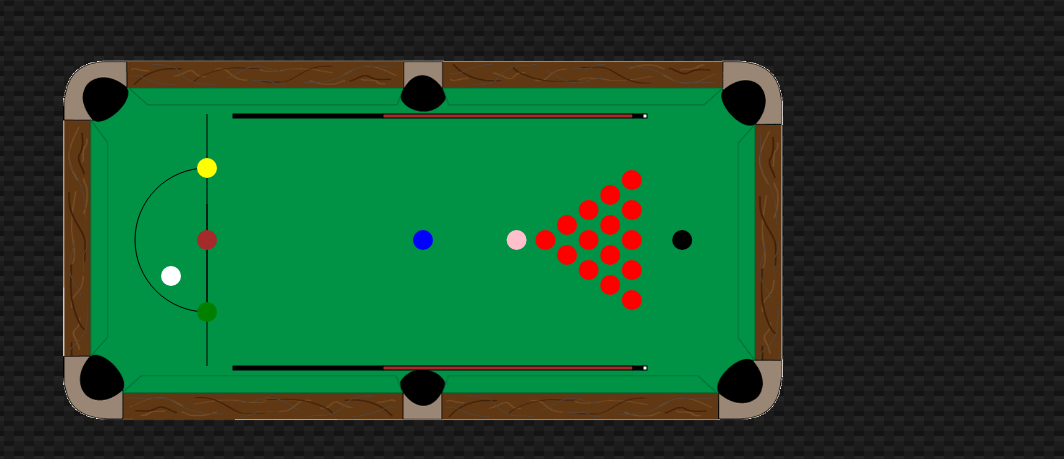
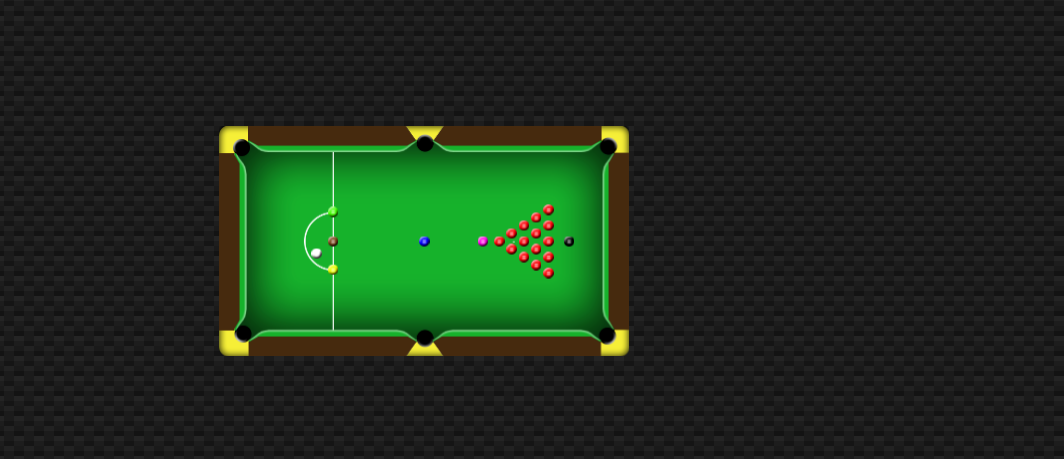
Before and after one commit to piecioshka/game-snooker, a plain HTML site: page index.html in a window 1280 px wide. Shown: the part 159-618 px from the top of the page, without its empty margins (216-1280 px from the left). Drawn offline with Linux system fonts and the light colour scheme.

Commit message:
new textures for table and balls; set scalling mode - use mousewheel

```diff
--- a/scripts/core/game/ball.js
+++ b/scripts/core/game/ball.js
@@ -1,6 +1,7 @@
 (function (global) {
     "use strict";
 
+    var _ = global._;
     var snooker = (global.snooker = global.snooker || {});
 
     /**
@@ -21,33 +22,47 @@
          * @type {string}
          */
         this.color = color.toLowerCase();
+
+        /**
+         * Positions
+         * @type {object}
+         */
+        this.position = {
+            x: null,
+            y: null
+        };
     };
 
-    snooker.Ball.RADIUS = 10;
+    snooker.Ball.RADIUS = null;
 
     /**
      * @param {CanvasRenderingContext2D} ctx
-     * @param {Object} position
-     * @param {Object} position.x
-     * @param {Object} position.y
+     * @param {Object} pos
+     * @param {Object} pos.x
+     * @param {Object} pos.y
      * @returns {Ball}
      */
-    snooker.Ball.prototype.create = function (ctx, position) {
+    snooker.Ball.prototype.create = function (ctx, pos) {
         this.ctx = ctx;
 
-        this.ctx.save();
+        this.position = pos;
 
-        var x = position.x || _.random(snooker.Ball.RADIUS, snooker.Table.WIDTH - snooker.Ball.RADIUS);
-        var y = position.y || _.random(snooker.Ball.RADIUS, snooker.Table.HEIGHT - snooker.Ball.RADIUS);
-
-        ctx.fillStyle = this.color;
-        ctx.beginPath();
-        ctx.arc(x, y, snooker.Ball.RADIUS, 0, Math.PI * 2, false);
-        ctx.fill();
-
-        this.ctx.restore();
+        this._addTexture();
 
         return this;
     };
 
+    /**
+     * @private
+     */
+    snooker.Ball.prototype._addTexture = function () {
+        var self = this;
+        var img = new Image();
+        img.src = "textures/balls/" + this.color + ".png";
+
+        utils.listener.add(img, "load", function () {
+            self.ctx.drawImage(img, self.position.x, self.position.y, snooker.Ball.RADIUS * 2, snooker.Ball.RADIUS * 2);
+        });
+    };
+
 }(this));
--- a/scripts/core/game/snooker.js
+++ b/scripts/core/game/snooker.js
@@ -3,8 +3,49 @@
 
     var snooker = (global.snooker = global.snooker || {});
 
+    /**
+     * Game scale.
+     * @type {number}
+     */
+    snooker.SCALE = 1;
+
+    /**
+     * Game area.
+     * @type {null|Object}
+     */
+    snooker.area = null;
+
+    /**
+     * Game dimensions.
+     * @type {null|number}
+     */
+    snooker.GAME_WIDTH = null;
+    snooker.GAME_HEIGHT = null;
+
     snooker.init = function () {
-        new snooker.Table().create(function (context) {
+        /**
+         * Setup Table dimensions.
+         * @type {number}
+         */
+        snooker.Table.WIDTH = 410.5 * snooker.SCALE;
+        snooker.Table.HEIGHT = 229.5 * snooker.SCALE;
+
+        /**
+         * Setup Game dimensions.
+         * @type {number}
+         */
+        snooker.GAME_WIDTH =  356.9 * snooker.SCALE;
+        snooker.GAME_HEIGHT = 177.8 * snooker.SCALE;
+
+        /**
+         * Setup Ball dimensions.
+         * @type {number}
+         */
+        snooker.Ball.RADIUS = 5.25 * snooker.SCALE;
+
+        this.area = new snooker.Table();
+        this.area.create(function (context) {
+            /*
             new snooker.Cue().create(context, {
                 x: 170,
                 y: snooker.Table.HEIGHT * 0.15
@@ -14,9 +55,11 @@
                 x: 170,
                 y: snooker.Table.HEIGHT * 0.85
             });
+            */
 
             onEachBall(function (type, position) {
-                new snooker.Ball(type).create(context, position);
+                var ball = new snooker.Ball(type);
+                ball.create(context, position);
             });
         });
     };
@@ -33,39 +76,39 @@
 
     snooker.getMap = function () {
         return {
-            "WHITE": [{ x: snooker.Table.WIDTH * 0.15, y: snooker.Table.HEIGHT * 0.6 }],
-            "YELLOW": [{ x: snooker.Table.WIDTH * 0.2, y: snooker.Table.HEIGHT * 0.3 }],
-            "BROWN": [{ x: snooker.Table.WIDTH * 0.2, y: snooker.Table.HEIGHT / 2 }],
-            "GREEN": [{ x: snooker.Table.WIDTH * 0.2, y: snooker.Table.HEIGHT * 0.7}],
-            "BLUE": [{ x: snooker.Table.WIDTH / 2, y: snooker.Table.HEIGHT / 2}],
-            "PINK": [{ x: snooker.Table.WIDTH * 0.63, y: snooker.Table.HEIGHT / 2}],
+            "WHITE": [{ x: snooker.Table.WIDTH * 0.225, y: snooker.Table.HEIGHT * 0.53 }],
+            "GREEN": [{ x: snooker.Table.WIDTH * 0.265, y: snooker.Table.HEIGHT * 0.35 }],
+            "BROWN": [{ x: snooker.Table.WIDTH * 0.265, y: snooker.Table.HEIGHT / 2 - snooker.Ball.RADIUS}],
+            "YELLOW": [{ x: snooker.Table.WIDTH * 0.265, y: snooker.Table.HEIGHT * 0.6 }],
+            "BLUE": [{ x: snooker.Table.WIDTH / 2 - snooker.Ball.RADIUS, y: snooker.Table.HEIGHT / 2 - snooker.Ball.RADIUS }],
+            "PINK": [{ x: snooker.Table.WIDTH * 0.63, y: snooker.Table.HEIGHT / 2 - snooker.Ball.RADIUS}],
             "RED": [
                 // 1
-                { x: snooker.Table.WIDTH * 0.67, y: snooker.Table.HEIGHT / 2 },
+                { x: snooker.Table.WIDTH * 0.67, y: snooker.Table.HEIGHT / 2 - snooker.Ball.RADIUS },
 
                 // 2
-                { x: snooker.Table.WIDTH * 0.70, y: snooker.Table.HEIGHT / 2 - snooker.Ball.RADIUS * 1.5 },
-                { x: snooker.Table.WIDTH * 0.70, y: snooker.Table.HEIGHT / 2 + snooker.Ball.RADIUS * 1.5 },
+                { x: snooker.Table.WIDTH * 0.70, y: snooker.Table.HEIGHT / 2 - snooker.Ball.RADIUS * 1.5 - snooker.Ball.RADIUS },
+                { x: snooker.Table.WIDTH * 0.70, y: snooker.Table.HEIGHT / 2 + snooker.Ball.RADIUS * 1.5 - snooker.Ball.RADIUS },
 
                 // 3
-                { x: snooker.Table.WIDTH * 0.73, y: snooker.Table.HEIGHT / 2 - snooker.Ball.RADIUS * 3 },
-                { x: snooker.Table.WIDTH * 0.73, y: snooker.Table.HEIGHT / 2 },
-                { x: snooker.Table.WIDTH * 0.73, y: snooker.Table.HEIGHT / 2 + snooker.Ball.RADIUS * 3 },
+                { x: snooker.Table.WIDTH * 0.73, y: snooker.Table.HEIGHT / 2 - snooker.Ball.RADIUS * 3 - snooker.Ball.RADIUS },
+                { x: snooker.Table.WIDTH * 0.73, y: snooker.Table.HEIGHT / 2 - snooker.Ball.RADIUS },
+                { x: snooker.Table.WIDTH * 0.73, y: snooker.Table.HEIGHT / 2 + snooker.Ball.RADIUS * 3 - snooker.Ball.RADIUS },
 
                 // 4
-                { x: snooker.Table.WIDTH * 0.76, y: snooker.Table.HEIGHT / 2 - snooker.Ball.RADIUS * 4.5 },
-                { x: snooker.Table.WIDTH * 0.76, y: snooker.Table.HEIGHT / 2 - snooker.Ball.RADIUS * 1.5 },
-                { x: snooker.Table.WIDTH * 0.76, y: snooker.Table.HEIGHT / 2 + snooker.Ball.RADIUS * 1.5 },
-                { x: snooker.Table.WIDTH * 0.76, y: snooker.Table.HEIGHT / 2 + snooker.Ball.RADIUS * 4.5 },
+                { x: snooker.Table.WIDTH * 0.76, y: snooker.Table.HEIGHT / 2 - snooker.Ball.RADIUS * 4.5 - snooker.Ball.RADIUS },
+                { x: snooker.Table.WIDTH * 0.76, y: snooker.Table.HEIGHT / 2 - snooker.Ball.RADIUS * 1.5 - snooker.Ball.RADIUS },
+                { x: snooker.Table.WIDTH * 0.76, y: snooker.Table.HEIGHT / 2 + snooker.Ball.RADIUS * 1.5 - snooker.Ball.RADIUS },
+                { x: snooker.Table.WIDTH * 0.76, y: snooker.Table.HEIGHT / 2 + snooker.Ball.RADIUS * 4.5 - snooker.Ball.RADIUS },
 
                 // 5
-                { x: snooker.Table.WIDTH * 0.79, y: snooker.Table.HEIGHT / 2 - snooker.Ball.RADIUS * 6 },
-                { x: snooker.Table.WIDTH * 0.79, y: snooker.Table.HEIGHT / 2 - snooker.Ball.RADIUS * 3 },
-                { x: snooker.Table.WIDTH * 0.79, y: snooker.Table.HEIGHT / 2 },
-                { x: snooker.Table.WIDTH * 0.79, y: snooker.Table.HEIGHT / 2 + snooker.Ball.RADIUS * 3 },
-                { x: snooker.Table.WIDTH * 0.79, y: snooker.Table.HEIGHT / 2 + snooker.Ball.RADIUS * 6 }
+                { x: snooker.Table.WIDTH * 0.79, y: snooker.Table.HEIGHT / 2 - snooker.Ball.RADIUS * 6 - snooker.Ball.RADIUS },
+                { x: snooker.Table.WIDTH * 0.79, y: snooker.Table.HEIGHT / 2 - snooker.Ball.RADIUS * 3 - snooker.Ball.RADIUS },
+                { x: snooker.Table.WIDTH * 0.79, y: snooker.Table.HEIGHT / 2 - snooker.Ball.RADIUS },
+                { x: snooker.Table.WIDTH * 0.79, y: snooker.Table.HEIGHT / 2 + snooker.Ball.RADIUS * 3 - snooker.Ball.RADIUS },
+                { x: snooker.Table.WIDTH * 0.79, y: snooker.Table.HEIGHT / 2 + snooker.Ball.RADIUS * 6 - snooker.Ball.RADIUS }
             ],
-            "BLACk": [{ x: snooker.Table.WIDTH * 0.86, y: snooker.Table.HEIGHT / 2}]
+            "BLACk": [{ x: snooker.Table.WIDTH * 0.84, y: snooker.Table.HEIGHT / 2 - snooker.Ball.RADIUS}]
         };
     };
 
--- a/scripts/core/game/table.js
+++ b/scripts/core/game/table.js
@@ -1,6 +1,7 @@
 (function (global) {
     "use strict";
 
+    var _ = global._;
     var snooker = (global.snooker = global.snooker || {});
     var utils = (global.utils = global.utils || {});
 
@@ -12,8 +13,8 @@
         this.ctx = null;
     };
 
-    snooker.Table.WIDTH = 720;
-    snooker.Table.HEIGHT = 360;
+    snooker.Table.WIDTH = null;
+    snooker.Table.HEIGHT = null;
 
     /**
      * @param {Function} callback
@@ -24,8 +25,17 @@
         this.canvas.setAttribute("height", snooker.Table.HEIGHT + "px");
         this._render();
 
+        _.extend(this.canvas.style, {
+            "width": snooker.Table.WIDTH + "px",
+            "height": snooker.Table.HEIGHT + "px",
+            "margin-left": (-1 * snooker.Table.WIDTH / 2) + "px",
+            "margin-top": (-1 * snooker.Table.HEIGHT / 2) + "px"
+        });
+
         this.ctx = this.canvas.getContext("2d");
         this._addTexture(callback);
+
+        return this;
     };
 
     /**
@@ -40,34 +50,16 @@
     };
 
     /**
-     * @private
-     */
-    snooker.Table.prototype._drawDField = function () {
-        this.ctx.save();
-
-        this.ctx.fillStyle = "white";
-        this.ctx.beginPath();
-        this.ctx.moveTo(snooker.Table.WIDTH * 0.2, snooker.Table.HEIGHT * 0.15);
-        this.ctx.lineTo(snooker.Table.WIDTH * 0.2, snooker.Table.HEIGHT * 0.85);
-        this.ctx.moveTo(snooker.Table.WIDTH * 0.2, snooker.Table.HEIGHT * 0.4);
-        this.ctx.arc(snooker.Table.WIDTH * 0.2, snooker.Table.HEIGHT / 2, snooker.Table.HEIGHT * 0.2, Math.PI / 2, Math.PI * 1.5, false);
-        this.ctx.stroke();
-
-        this.ctx.restore();
-    };
-
-    /**
      * @param {Function} callback
      * @private
      */
     snooker.Table.prototype._addTexture = function (callback) {
         var self = this;
         var img = new Image();
-        img.src = "textures/table.gif";
+        img.src = "textures/table.png";
 
         utils.listener.add(img, "load", function () {
             self.ctx.drawImage(img, 0, 0, snooker.Table.WIDTH, snooker.Table.HEIGHT);
-            self._drawDField();
 
             if (typeof callback === "function") {
                 callback(self.ctx);
--- a/scripts/game.js
+++ b/scripts/game.js
@@ -4,6 +4,35 @@
     var snooker = (global.snooker = global.snooker || {});
     var utils = (global.utils = global.utils || {});
 
-    utils.listener.add(window, "load", snooker.init);
+    function setScale(evt) {
+        snooker.SCALE += 0.05 * (evt.wheelDelta / 10);
+
+        /**
+         * Secure for not too small.
+         */
+        if (snooker.SCALE < 1) {
+            snooker.SCALE = 1;
+        }
+
+        /**
+         * Secure for not too big.
+         */
+        if (snooker.SCALE > 3) {
+            snooker.SCALE = 3;
+        }
+    }
+
+    utils.listener.add(window, "load", function () {
+        snooker.init();
+    });
+
+    utils.listener.add(document, "mousewheel", function (evt) {
+        setScale(evt);
+
+        snooker.init();
+
+        evt.preventDefault();
+        evt.stopPropagation();
+    });
 
 }(this));
--- a/styles/default.css
+++ b/styles/default.css
@@ -14,8 +14,4 @@ canvas {
     position: absolute;
     left: 50%;
     top: 50%;
-    width: 720px;
-    height: 360px;
-    margin-left: -361px;
-    margin-top: -181px;
 }
```
Also changed, not shown: README.md, textures/balls/black.png (added), textures/balls/blue.png (added), textures/balls/brown.png (added), textures/balls/green.png (added), textures/balls/pink.png (added), textures/balls/red.png (added), textures/balls/white.png (added), textures/balls/yellow.png (added), textures/table.png (added).
